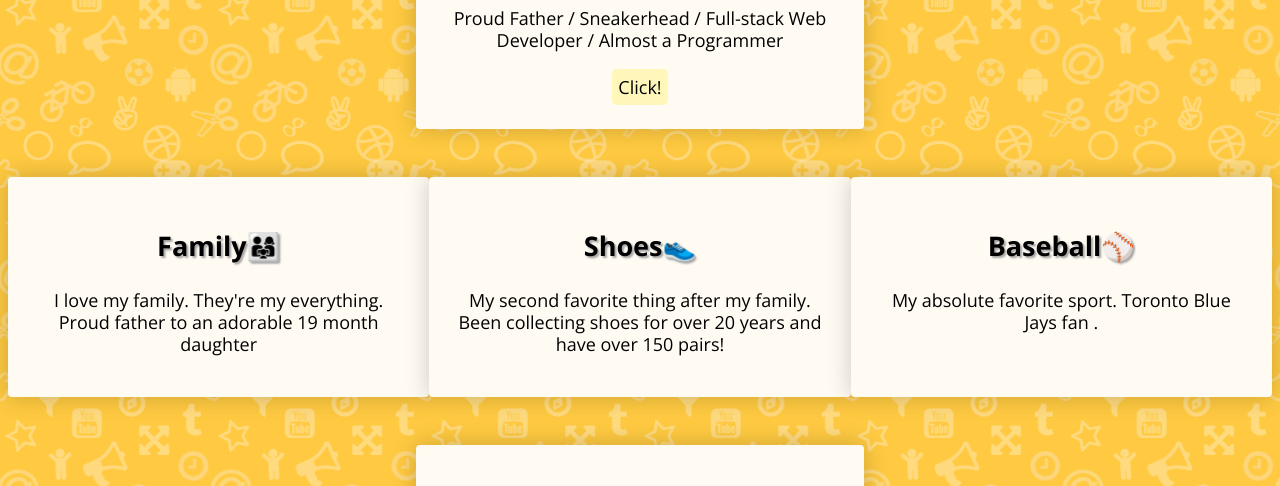
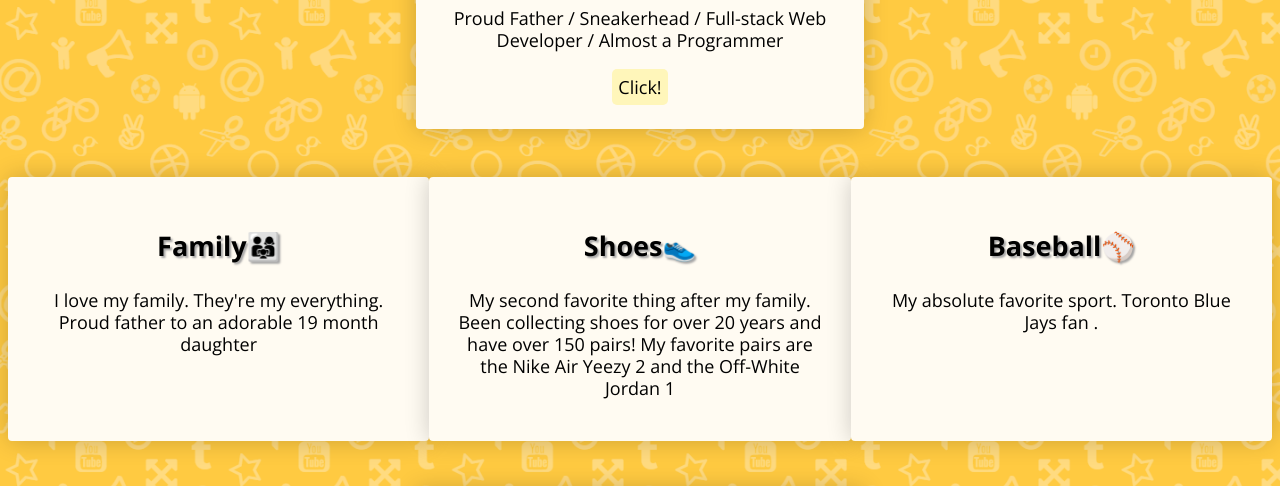
Before and after one commit to airbathingape/profile, a plain HTML site: page index.html in a window 1280 px wide. Shown: the part 275-761 px from the top of the page. Drawn offline with nearby package versions, Linux system fonts and the light colour scheme.

Commit message:
added more info about shoes

```diff
--- a/index.html
+++ b/index.html
@@ -31,6 +31,7 @@
       <div class="card-white">
         <h2>Shoes👟</h2>
         <p>My second favorite thing after my family. Been collecting shoes for over 20 years and have over 150 pairs!
+          My favorite pairs are the Nike Air Yeezy 2 and the Off-White Jordan 1
         </p>
       </div>
 
```
